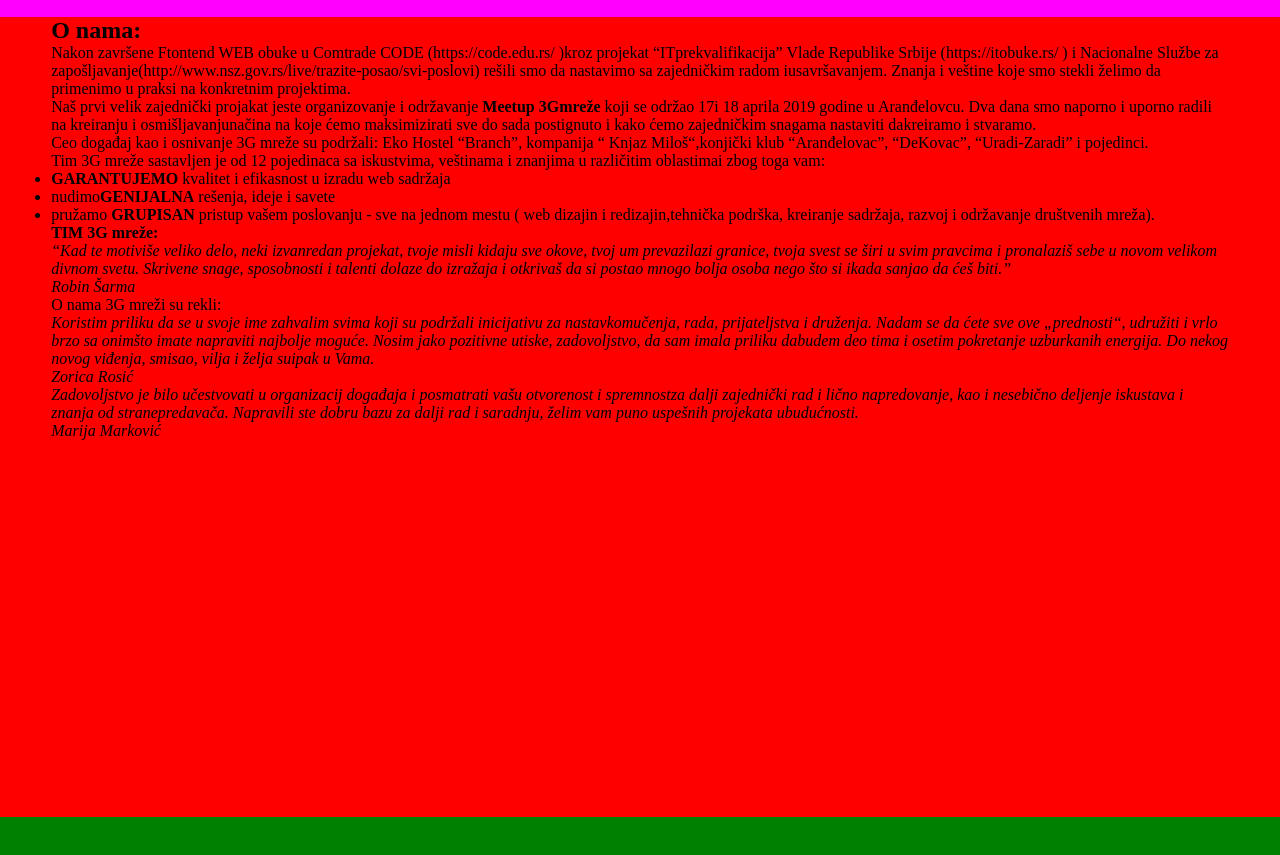
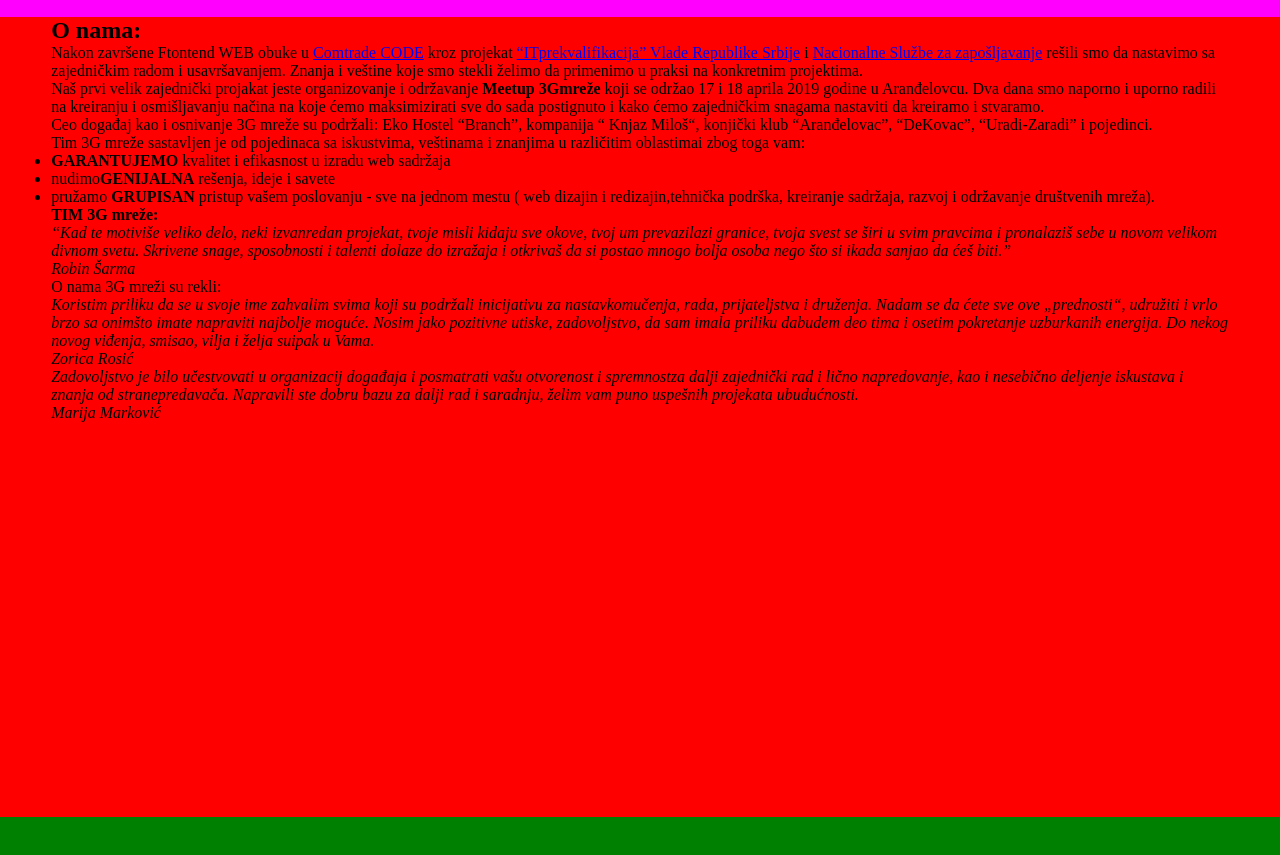
Before and after one commit to 3g-mreza/3g-mreza, a plain HTML site: page index.html in a window 1280 px wide. Shown: the part 63-918 px from the top of the page. Drawn offline with nearby package versions, Linux system fonts and the light colour scheme.

Commit message:
Add files via upload

```diff
--- a/index.html
+++ b/index.html
@@ -24,26 +24,22 @@
       <div id="aboutUs" class="innerContent innerContentAboutUs">
       <section>
                     <h2>O nama:</h2>
-                    <p>Nakon završene Ftontend WEB obuke u Comtrade CODE (https://code.edu.rs/ )kroz projekat
-                        “ITprekvalifikacija” Vlade
-                        Republike Srbije (https://itobuke.rs/ ) i Nacionalne Službe za
-                        zapošljavanje(http://www.nsz.gov.rs/live/trazite-posao/svi-poslovi) rešili smo da nastavimo sa
-                        zajedničkim radom
-                        iusavršavanjem. Znanja i veštine koje smo stekli želimo da primenimo u praksi na konkretnim
+                    <p>Nakon završene Ftontend WEB obuke u <a href="https://code.edu.rs/">Comtrade CODE</a> kroz projekat
+                         <a href="https://itobuke.rs/">“ITprekvalifikacija” Vlade
+                          Republike Srbije</a> i <a href="http://www.nsz.gov.rs/live/trazite-posao/svi-poslovi">Nacionalne Službe za
+                            zapošljavanje</a> rešili smo da nastavimo sa zajedničkim radom i usavršavanjem. Znanja i veštine koje smo stekli želimo da primenimo u praksi na konkretnim
                         projektima.</p>
 
 
                     <p>Naš prvi velik zajednički projakat jeste organizovanje i održavanje <b>Meetup 3Gmreže</b> koji se održao
-                        17i 18 aprila 2019
-                        godine u Aranđelovcu. Dva dana smo naporno i uporno radili na kreiranju i osmišljavanjunačina na
-                        koje ćemo maksimizirati
-                        sve do sada postignuto i kako ćemo zajedničkim snagama nastaviti dakreiramo i stvaramo.</p>
+                        17 i 18 aprila 2019
+                        godine u Aranđelovcu. Dva dana smo naporno i uporno radili na kreiranju i osmišljavanju načina na
+                        koje ćemo maksimizirati sve do sada postignuto i kako ćemo zajedničkim snagama nastaviti da kreiramo i stvaramo.</p>
 
                     <p>Ceo događaj kao i osnivanje 3G mreže su podržali: Eko Hostel “Branch”, kompanija “ Knjaz
-                        Miloš“,konjički klub
-                        “Aranđelovac”, “DeKovac”, “Uradi-Zaradi” i pojedinci.</p>
+                        Miloš“, konjički klub “Aranđelovac”, “DeKovac”, “Uradi-Zaradi” i pojedinci.</p>
 
-                    <p>Tim 3G mreže sastavljen je od 12 pojedinaca sa iskustvima, veštinama i znanjima u različitim
+                    <p>Tim 3G mreže sastavljen je od pojedinaca sa iskustvima, veštinama i znanjima u različitim
                         oblastimai zbog toga vam:</p>
                     <ul>
                         <li><b>GARANTUJEMO</b> kvalitet i efikasnost u izradu web sadržaja</li>
```
